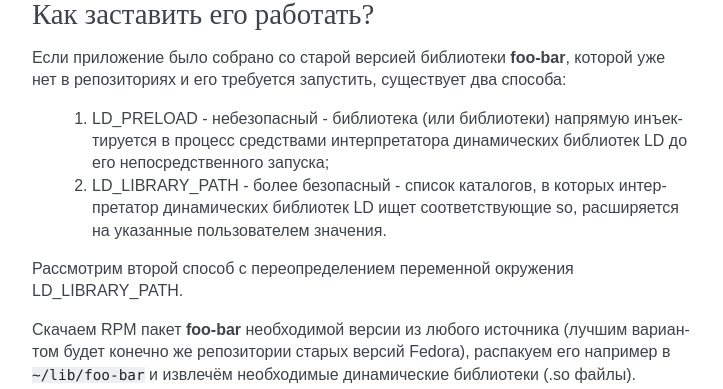
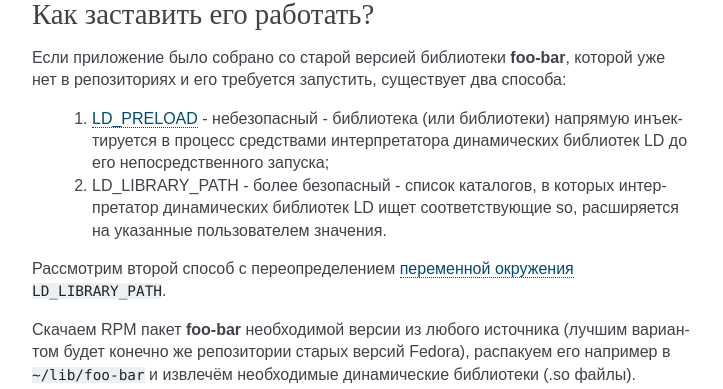
Before and after one commit to RussianFedora/FAQ, a Sphinx documentation site: the page built from source/development.rst, in a window 1280 px wide and 900 px high, scrolled down 8311 px. Shown: the part 150-539 px from the top of the window, without its empty margins (388-1111 px from the left). Built offline with Sphinx 7.4.7, drawn with Linux system fonts in a browser that asks for light colours; part of the change alters nothing that is shown.

```diff
--- a/source/development.rst
+++ b/source/development.rst
@@ -468,10 +468,10 @@
 
 Если приложение было собрано со старой версией библиотеки **foo-bar**, которой уже нет в репозиториях и его требуется запустить, существует два способа:
 
- 1. LD_PRELOAD - небезопасный - библиотека (или библиотеки) напрямую инъектируется в процесс средствами интерпретатора динамических библиотек LD до его непосредственного запуска;
+ 1. :ref:`LD_PRELOAD <ldpreload-safety>` - небезопасный - библиотека (или библиотеки) напрямую инъектируется в процесс средствами интерпретатора динамических библиотек LD до его непосредственного запуска;
  2. LD_LIBRARY_PATH - более безопасный - список каталогов, в которых интерпретатор динамических библиотек LD ищет соответствующие so, расширяется на указанные пользователем значения.
 
-Рассмотрим второй способ с переопределением переменной окружения LD_LIBRARY_PATH.
+Рассмотрим второй способ с переопределением :ref:`переменной окружения <env-set>` ``LD_LIBRARY_PATH``.
 
 Скачаем RPM пакет **foo-bar** необходимой версии из любого источника (лучшим вариантом будет конечно же репозитории старых версий Fedora), распакуем его например в ``~/lib/foo-bar`` и извлечём необходимые динамические библиотеки (.so файлы).
 
```
